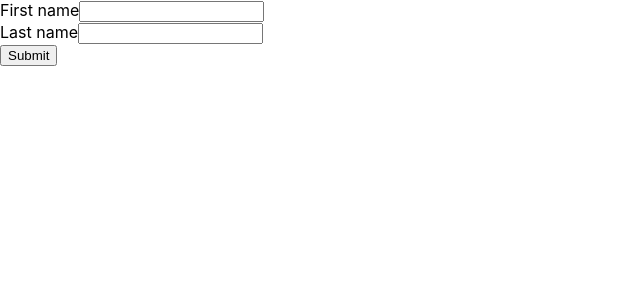
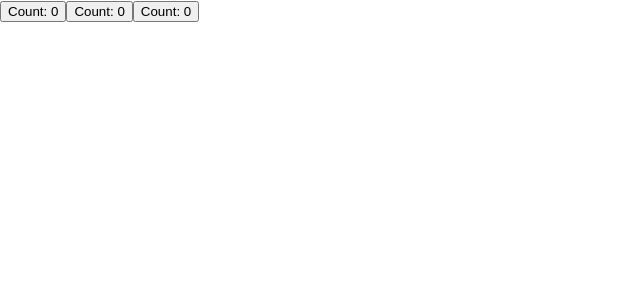
Before and after one commit to thepreakerebi/react-practice, a React (Create React App) app: page / in a window 1280 px wide. Shown: the top 300 px of the page, without its empty margins (0-640 px from the left). Built offline with nearby package versions, Linux system fonts and the light colour scheme.

Commit message:
render behaviour with useState hook

```diff
--- a/src/App.js
+++ b/src/App.js
@@ -1,5 +1,5 @@
 
-import UserForm from "./components/UserForm";
+import UseState from "./components/UseState/UseState";
 
 
 
@@ -8,7 +8,7 @@ function App() {
 
   return (
     <div className="App">
-      <UserForm />
+      <UseState />
     </div>
 
   );
--- /dev/null
+++ b/src/components/UseState/UseState.js
@@ -0,0 +1,17 @@
+import React, { useState } from 'react'
+
+const UseState = () => {
+
+    const [count, setCount] = useState(0);
+    console.log('Usestate render');
+
+  return (
+    <div>
+      <button onClick={() => setCount(prevCount => prevCount + 1)}>Count: {count}</button>
+      <button onClick={() => setCount(0)}>Count: {count}</button>
+      <button onClick={() => setCount(5)}>Count: {count}</button>
+    </div>
+  )
+}
+
+export default UseState
--- a/src/index.js
+++ b/src/index.js
@@ -6,9 +6,9 @@ import reportWebVitals from './reportWebVitals';
 
 const root = ReactDOM.createRoot(document.getElementById('root'));
 root.render(
-  <React.StrictMode>
+  // <React.StrictMode>
     <App />
-  </React.StrictMode>
+  // </React.StrictMode>
 );
 
 // If you want to start measuring performance in your app, pass a function
```
